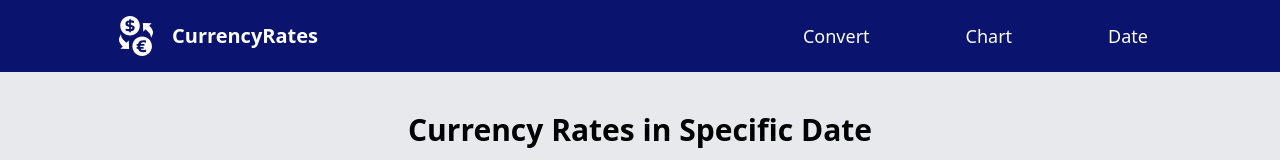
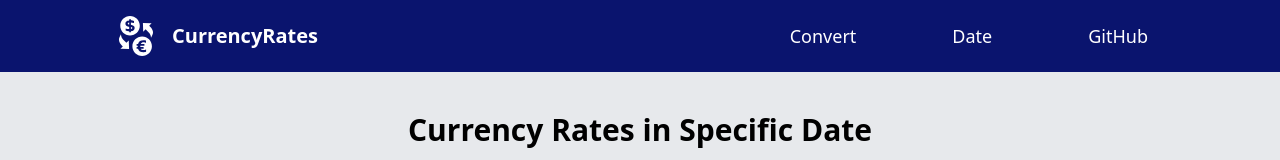
Before and after one commit to ComboTWTW/currency-rates, a React (Vite) app: page /date in a window 1280 px wide. Shown: the top 160 px of the page. Built offline with nearby package versions, Linux system fonts and the light colour scheme.

Commit message:
GitHub page added

```diff
--- a/src/App.tsx
+++ b/src/App.tsx
@@ -1,5 +1,4 @@
 import { BrowserRouter as Router, Routes, Route } from 'react-router-dom'
-import Chart from './Pages/Chart'
 import Date from './Pages/Date'
 import Navbar from './components/Navbar'
 import Convert from './Pages/Convert'
@@ -27,7 +26,6 @@ const App = () => {
         <div className="flex flex-col items-center min-h-screen w-full bg-cardBG">
           <Routes>
             <Route path={'/'} element={<Convert />}/>
-            <Route path={'/chart'} element={<Chart/>}/>
             <Route path={'/date'} element={<Date />}/>
             {/* <Game /> */}
 
--- a/src/Pages/Chart.tsx
+++ /dev/null
@@ -1,56 +0,0 @@
-import FromTo from '../components/FromTo';
-import { useState } from 'react';
-import { apiConvert } from '../api/api';
-import { useQuery } from 'react-query'
-import CircularProgress from '@mui/material/CircularProgress';
-import CalendarComp from '../components/CalendarComp';
-
-const Chart = () => {
-  const [date, setDate] = useState<object>({
-    dateFrom: '',
-    dateTo: '',
-  });
-  const [from, setFrom] = useState<string>('USD');
-  const [to, setTo] = useState<string>('EUR');
-
-  type statDataType = {
-    fromStat: string,
-    toStat: string,
-    dateStat: object,
-  }
-
-  const [statData, setStatData] = useState<statDataType>({
-    fromStat: '',
-    toStat: '',
-    dateStat: date,
-  })
-
-  /* const { isLoading, isSuccess, data, refetch, isRefetching, isFetchedAfterMount } = useQuery(['conv'], () => apiConvert(to, from, amount));
-  isSuccess && console.log(data); */
-
-  return (
-    <div className='container flex flex-col items-center mt-28 px-4 mb-96'>
-        <h1 className='text-black font-bold text-3xl'>Currency Chart by Dates</h1>
-
-        {/* Main White Card Start*/}
-        <div className="bg-white container flex flex-col mt-10 rounded-[10px] px-6 py-6 shadow-lg md:py-12 md:px-10">
-          {/* ConvertationBlock Start */}
-          <div className="flex flex-col md:flex-row container gap-6">
-            <CalendarComp />
-            {/* FromTo Component */}
-            <FromTo setFrom={setFrom} setTo={setTo} from={from} to={to} />
-          </div>
-          {/* ConvertationBlock End */}
-
-            {/* Convertation Button Start*/}
-          <button className='bg-covertBG shadow-md mt-[50px] md:mt-8 tracking-wide self-end w-full md:w-32  py-3 rounded-[10px] text-white font-bold hover:opacity-70 hover:duration-300 ' onClick={() => {
-            setStatData({dateStat: date, fromStat: from, toStat: to})
-            /* refetch() */
-            }}>Convert</button>
-            {/* Convertation Button End*/}
-          </div>
-        </div>
-  )
-}
-
-export default Chart
--- a/src/components/CalendarComp.tsx
+++ b/src/components/CalendarComp.tsx
@@ -29,13 +29,11 @@ const CalendarComp = () => {
                 '&:hover': {
                   outline: 'none',
                 },
-                '&:focus': {
-                  outline: 'none',
-                },
               }
 
             }} className="shadow-md" defaultValue={dayjs()}
             desktopModeMediaQuery={'@media (min-width:768px)'}
+            minDate={dayjs('2000-01-01')}
             />
 
 
--- a/src/components/Navbar.tsx
+++ b/src/components/Navbar.tsx
@@ -25,7 +25,7 @@ const Navbar = () => {
           {/* NavabrLinks for Desktop Start*/}
           <ul className='md:flex md:flex-row md:gap-16 hidden'>
             {links.map((link, key) => (
-              <NavLink reloadDocument to={`${link.id}`}><li key={link.id} className='text-white py-1 px-4 text-lg rounded-[10px] hover:bg-white hover:bg-opacity-30 hover:py-1 hover:px-4 hover:cursor-pointer duration-200'>{link.tittle}</li></NavLink>
+              <NavLink reloadDocument target={`${link.id==='github' ? "_blank" : '_self'}`} to={`${link.id === 'github' ? 'https://github.com/ComboTWTW/curency-rates' : link.id}`}><li key={link.id} className='text-white py-1 px-4 text-lg rounded-[10px] hover:bg-white hover:bg-opacity-30 hover:py-1 hover:px-4 hover:cursor-pointer duration-200'>{link.tittle}</li></NavLink>
             ))}
           </ul>
           {/* NavabrLinks for Desktop End*/}
--- a/src/constants/index.ts
+++ b/src/constants/index.ts
@@ -4,12 +4,12 @@ export const links = [
         id: "/"
     },
     {
-        tittle: "Chart",
-        id: "/chart"
+        tittle: "Date",
+        id: "/date"
     },
     {
-        tittle: "Date",
-        id: "/date"
+        tittle: "GitHub",
+        id: 'github'
     },
 ]
 
```
